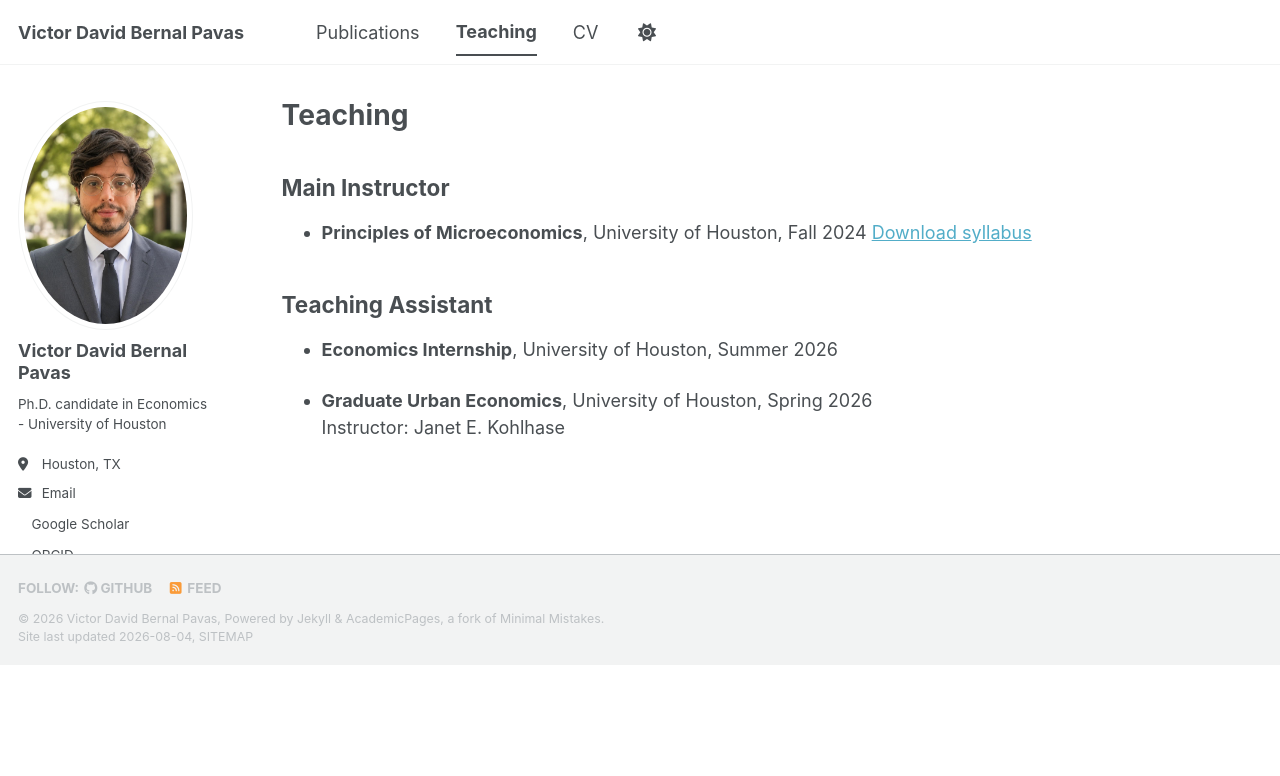
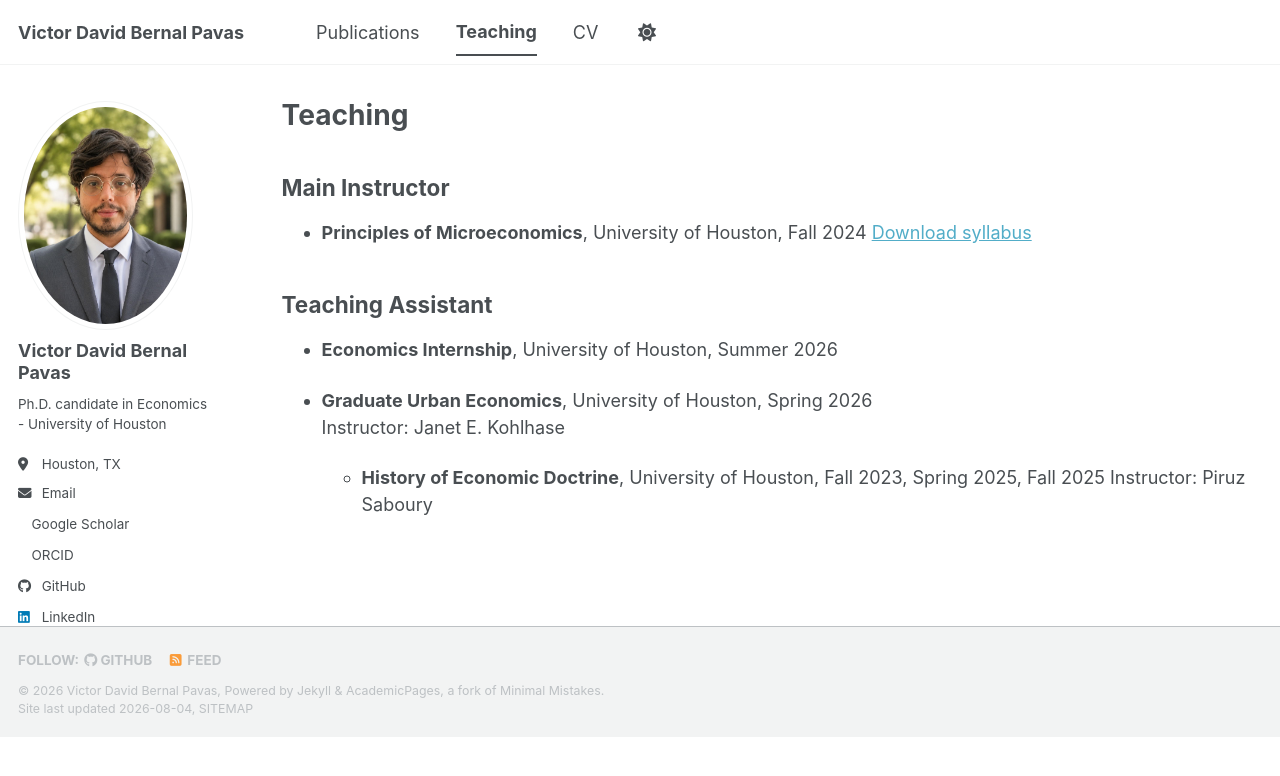
Before and after one commit to DavdBernal24/DavdBernal24.github.io, a Jekyll site: the page built from _pages/teaching.md, in a window 1280 px wide. Shown: the top 776 px of the page. Built offline with Jekyll 4.4.1, drawn with Linux system fonts in a browser that asks for light colours; a style sheet for code colours, icons or effects is not loaded.

Commit message:
Update teaching.md

```diff
--- a/_pages/teaching.md
+++ b/_pages/teaching.md
@@ -15,3 +15,6 @@ author_profile: true
 
 - **Graduate Urban Economics**, University of Houston, Spring 2026
   Instructor: Janet E. Kohlhase
+
+  - **History of Economic Doctrine**, University of Houston, Fall 2023, Spring 2025, Fall 2025
+  Instructor: Piruz Saboury
```
